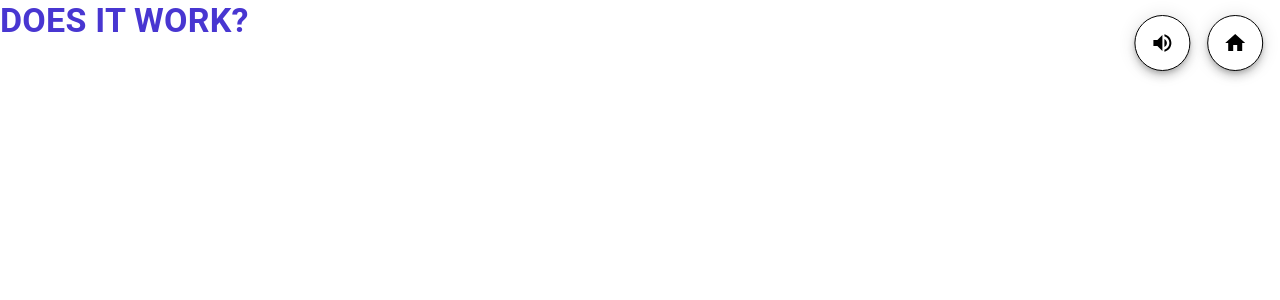
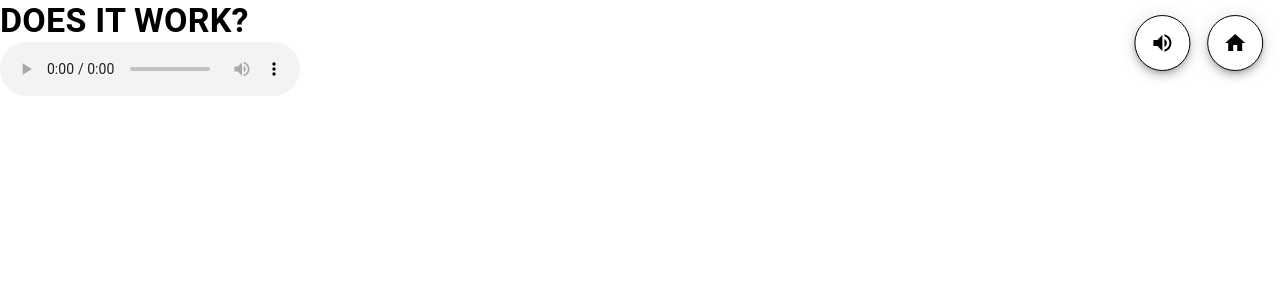
Before and after one commit to spizzray/chordstruck, a React (Create React App) app: page /chordRec in a window 1280 px wide. Shown: the top 300 px of the page. Built offline with nearby package versions, Linux system fonts and the light colour scheme.

Commit message:
Audio player working
npm install material-ui-audio-player

```diff
--- a/package.json
+++ b/package.json
@@ -15,6 +15,7 @@
     "@testing-library/react": "^13.3.0",
     "@testing-library/user-event": "^13.5.0",
     "latest": "^0.2.0",
+    "material-ui-audio-player": "^1.7.1",
     "material-ui-player": "^1.0.10",
     "react": "^18.2.0",
     "react-dom": "^18.2.0",
--- a/src/App.css
+++ b/src/App.css
@@ -19,9 +19,6 @@ a {
   align-items: center;
 }
 
-.mt-3 {
-  margin-top: 3rem;
-}
 
 .homeBtn {
   position: fixed;
--- a/src/pages/ChordRec.jsx
+++ b/src/pages/ChordRec.jsx
@@ -1,21 +1,31 @@
 import React from "react";
 import Typography from '@material-ui/core/Typography';
-
-import { createMuiTheme, ThemeProvider } from '@material-ui/core';
-import AudioPlayer from 'material-ui-audio-player';
+import ReactDOM from "react-dom";
+import mp3 from "./Wonderwall.mp3";
 
 
 const ChordRec = () => {
   return (
     <div >
 
-            <Typography  variant="h4"  style={{ color:"#4836d1", fontWeight: 'bold', m: '6% 3% 1% 5%' }} >
+      <Typography  variant="h4"  style={{ color:"#000000", fontWeight: 'bold', m: '6% 3% 1% 5%' }} >
          DOES IT WORK?
       </Typography>
 
-            {/* <Button>Hook</Button> */}
+      <AudioPlayer />
+
     </div>
-
   );
 }
+class AudioPlayer extends React.Component {
+  render() {
+    return (
+      <div >
+        <audio ref="audio_tag" src={mp3} controls />
+      </div>
+    );
+  }
+}
+
+
 export default ChordRec;
```
Also changed, not shown: 2 other files (tests, documents, lock files or other folders). Lines whose indentation alone changed are shown as unchanged.
